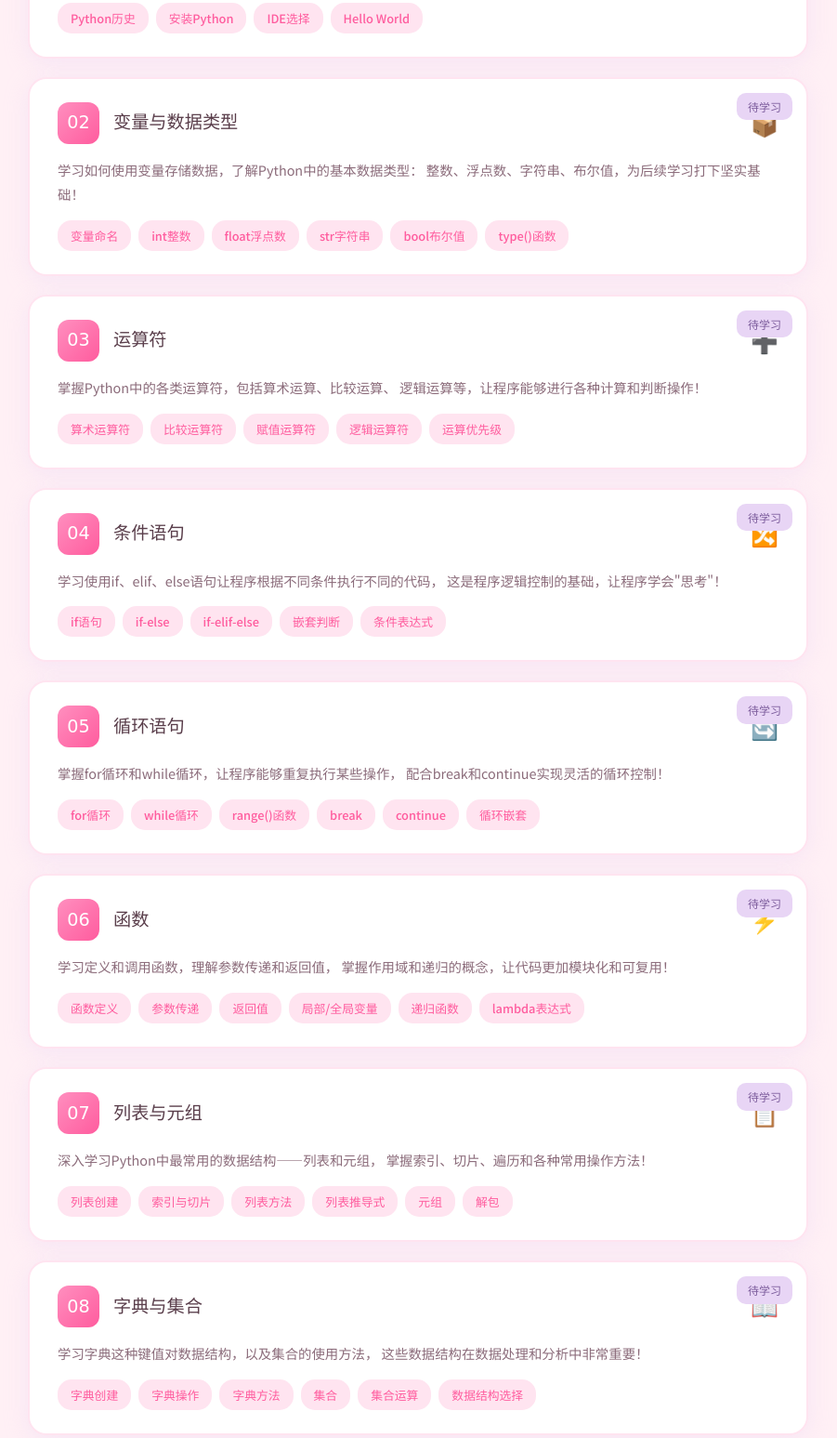
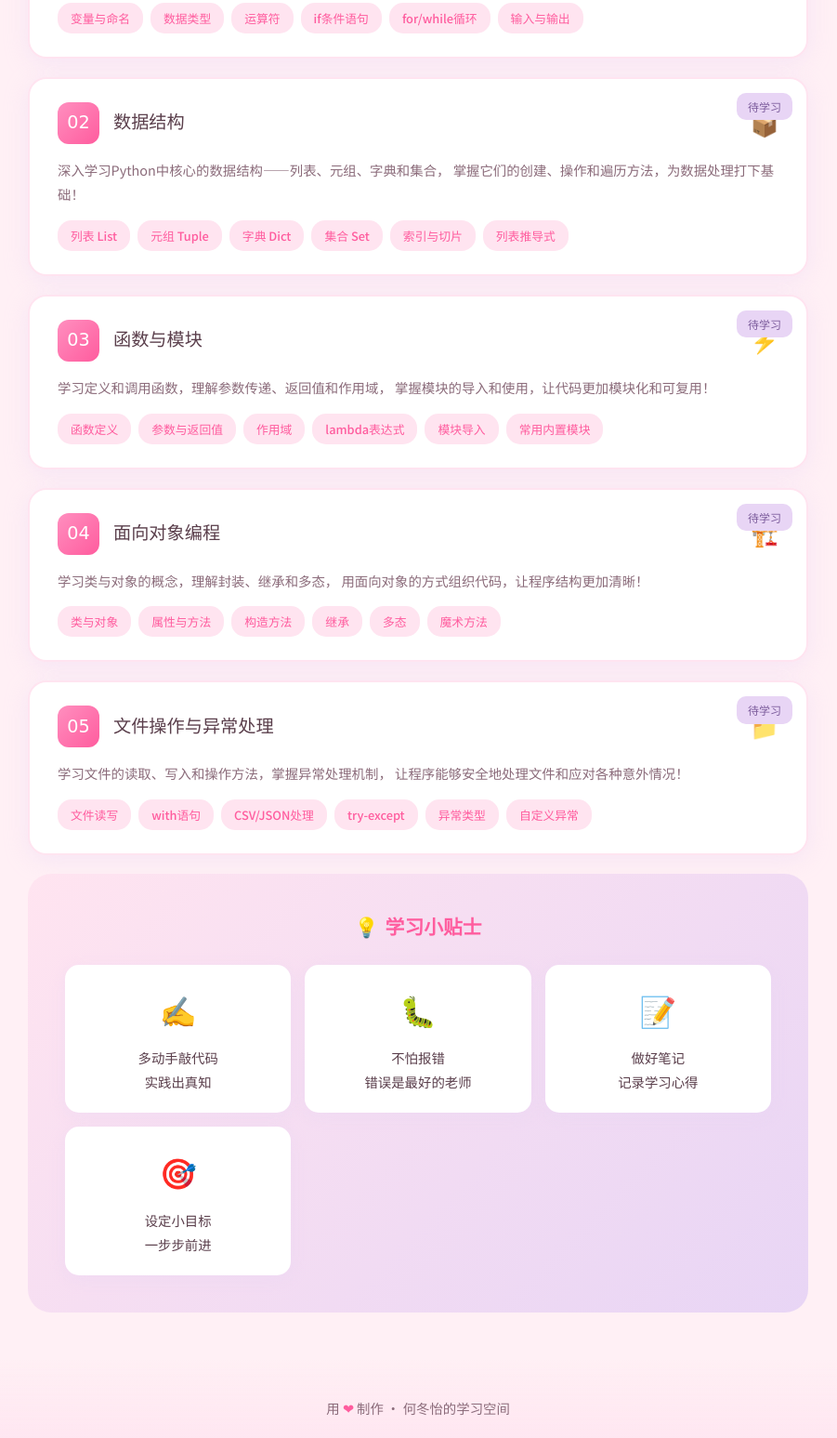
Before and after one commit to Hdddy12/my-site, a plain HTML site: page python.html in a window 1280 px wide. Shown: the part 700-2247 px from the top of the page at 93% size, without its empty margins (190-1091 px from the left). Drawn offline with Linux system fonts and the light colour scheme; a web font is replaced by a local one.

Commit message:
📝 更新Python课程：精简为5个核心章节

```diff
--- a/python.html
+++ b/python.html
@@ -618,7 +618,7 @@
         <div class="progress-card fade-in">
             <div class="progress-info">
                 <div class="progress-label">已学习章节</div>
-                <div class="progress-value" id="learnedCount">0 / 8</div>
+                <div class="progress-value" id="learnedCount">0 / 5</div>
             </div>
             <div class="progress-bar-container">
                 <div class="progress-bar-bg">
@@ -643,18 +643,20 @@
                 <span class="chapter-status status-pending">待学习</span>
                 <div class="chapter-header">
                     <div class="chapter-number">01</div>
-                    <div class="chapter-title">Python简介与环境搭建</div>
-                    <span class="chapter-icon">🚀</span>
+                    <div class="chapter-title">Python基础语法</div>
+                    <span class="chapter-icon">🔤</span>
                 </div>
                 <p class="chapter-desc">
-                    认识Python这门优雅的编程语言，了解它的特点和应用领域，
-                    并在你的电脑上搭建Python开发环境，迈出编程第一步！
+                    认识Python这门优雅的编程语言，学习变量、数据类型、运算符、
+                    条件语句和循环语句等基础语法，迈出编程第一步！
                 </p>
                 <div class="chapter-topics">
-                    <span class="topic-tag">Python历史</span>
-                    <span class="topic-tag">安装Python</span>
-                    <span class="topic-tag">IDE选择</span>
-                    <span class="topic-tag">Hello World</span>
+                    <span class="topic-tag">变量与命名</span>
+                    <span class="topic-tag">数据类型</span>
+                    <span class="topic-tag">运算符</span>
+                    <span class="topic-tag">if条件语句</span>
+                    <span class="topic-tag">for/while循环</span>
+                    <span class="topic-tag">输入与输出</span>
                 </div>
             </div>
 
@@ -663,20 +665,20 @@
                 <span class="chapter-status status-pending">待学习</span>
                 <div class="chapter-header">
                     <div class="chapter-number">02</div>
-                    <div class="chapter-title">变量与数据类型</div>
+                    <div class="chapter-title">数据结构</div>
                     <span class="chapter-icon">📦</span>
                 </div>
                 <p class="chapter-desc">
-                    学习如何使用变量存储数据，了解Python中的基本数据类型：
-                    整数、浮点数、字符串、布尔值，为后续学习打下坚实基础！
+                    深入学习Python中核心的数据结构——列表、元组、字典和集合，
+                    掌握它们的创建、操作和遍历方法，为数据处理打下基础！
                 </p>
                 <div class="chapter-topics">
-                    <span class="topic-tag">变量命名</span>
-                    <span class="topic-tag">int整数</span>
-                    <span class="topic-tag">float浮点数</span>
-                    <span class="topic-tag">str字符串</span>
-                    <span class="topic-tag">bool布尔值</span>
-                    <span class="topic-tag">type()函数</span>
+                    <span class="topic-tag">列表 List</span>
+                    <span class="topic-tag">元组 Tuple</span>
+                    <span class="topic-tag">字典 Dict</span>
+                    <span class="topic-tag">集合 Set</span>
+                    <span class="topic-tag">索引与切片</span>
+                    <span class="topic-tag">列表推导式</span>
                 </div>
             </div>
 
@@ -685,19 +687,20 @@
                 <span class="chapter-status status-pending">待学习</span>
                 <div class="chapter-header">
                     <div class="chapter-number">03</div>
-                    <div class="chapter-title">运算符</div>
-                    <span class="chapter-icon">➕</span>
+                    <div class="chapter-title">函数与模块</div>
+                    <span class="chapter-icon">⚡</span>
                 </div>
                 <p class="chapter-desc">
-                    掌握Python中的各类运算符，包括算术运算、比较运算、
-                    逻辑运算等，让程序能够进行各种计算和判断操作！
+                    学习定义和调用函数，理解参数传递、返回值和作用域，
+                    掌握模块的导入和使用，让代码更加模块化和可复用！
                 </p>
                 <div class="chapter-topics">
-                    <span class="topic-tag">算术运算符</span>
-                    <span class="topic-tag">比较运算符</span>
-                    <span class="topic-tag">赋值运算符</span>
-                    <span class="topic-tag">逻辑运算符</span>
-                    <span class="topic-tag">运算优先级</span>
+                    <span class="topic-tag">函数定义</span>
+                    <span class="topic-tag">参数与返回值</span>
+                    <span class="topic-tag">作用域</span>
+                    <span class="topic-tag">lambda表达式</span>
+                    <span class="topic-tag">模块导入</span>
+                    <span class="topic-tag">常用内置模块</span>
                 </div>
             </div>
 
@@ -706,19 +709,20 @@
                 <span class="chapter-status status-pending">待学习</span>
                 <div class="chapter-header">
                     <div class="chapter-number">04</div>
-                    <div class="chapter-title">条件语句</div>
-                    <span class="chapter-icon">🔀</span>
+                    <div class="chapter-title">面向对象编程</div>
+                    <span class="chapter-icon">🏗️</span>
                 </div>
                 <p class="chapter-desc">
-                    学习使用if、elif、else语句让程序根据不同条件执行不同的代码，
-                    这是程序逻辑控制的基础，让程序学会"思考"！
+                    学习类与对象的概念，理解封装、继承和多态，
+                    用面向对象的方式组织代码，让程序结构更加清晰！
                 </p>
                 <div class="chapter-topics">
-                    <span class="topic-tag">if语句</span>
-                    <span class="topic-tag">if-else</span>
-                    <span class="topic-tag">if-elif-else</span>
-                    <span class="topic-tag">嵌套判断</span>
-                    <span class="topic-tag">条件表达式</span>
+                    <span class="topic-tag">类与对象</span>
+                    <span class="topic-tag">属性与方法</span>
+                    <span class="topic-tag">构造方法</span>
+                    <span class="topic-tag">继承</span>
+                    <span class="topic-tag">多态</span>
+                    <span class="topic-tag">魔术方法</span>
                 </div>
             </div>
 
@@ -727,86 +731,20 @@
                 <span class="chapter-status status-pending">待学习</span>
                 <div class="chapter-header">
                     <div class="chapter-number">05</div>
-                    <div class="chapter-title">循环语句</div>
-                    <span class="chapter-icon">🔄</span>
+                    <div class="chapter-title">文件操作与异常处理</div>
+                    <span class="chapter-icon">📁</span>
                 </div>
                 <p class="chapter-desc">
-                    掌握for循环和while循环，让程序能够重复执行某些操作，
-                    配合break和continue实现灵活的循环控制！
+                    学习文件的读取、写入和操作方法，掌握异常处理机制，
+                    让程序能够安全地处理文件和应对各种意外情况！
                 </p>
                 <div class="chapter-topics">
-                    <span class="topic-tag">for循环</span>
-                    <span class="topic-tag">while循环</span>
-                    <span class="topic-tag">range()函数</span>
-                    <span class="topic-tag">break</span>
-                    <span class="topic-tag">continue</span>
-                    <span class="topic-tag">循环嵌套</span>
-                </div>
-            </div>
-
-            <!-- 第六章 -->
-            <div class="chapter-card fade-in">
-                <span class="chapter-status status-pending">待学习</span>
-                <div class="chapter-header">
-                    <div class="chapter-number">06</div>
-                    <div class="chapter-title">函数</div>
-                    <span class="chapter-icon">⚡</span>
-                </div>
-                <p class="chapter-desc">
-                    学习定义和调用函数，理解参数传递和返回值，
-                    掌握作用域和递归的概念，让代码更加模块化和可复用！
-                </p>
-                <div class="chapter-topics">
-                    <span class="topic-tag">函数定义</span>
-                    <span class="topic-tag">参数传递</span>
-                    <span class="topic-tag">返回值</span>
-                    <span class="topic-tag">局部/全局变量</span>
-                    <span class="topic-tag">递归函数</span>
-                    <span class="topic-tag">lambda表达式</span>
-                </div>
-            </div>
-
-            <!-- 第七章 -->
-            <div class="chapter-card fade-in">
-                <span class="chapter-status status-pending">待学习</span>
-                <div class="chapter-header">
-                    <div class="chapter-number">07</div>
-                    <div class="chapter-title">列表与元组</div>
-                    <span class="chapter-icon">📋</span>
-                </div>
-                <p class="chapter-desc">
-                    深入学习Python中最常用的数据结构——列表和元组，
-                    掌握索引、切片、遍历和各种常用操作方法！
-                </p>
-                <div class="chapter-topics">
-                    <span class="topic-tag">列表创建</span>
-                    <span class="topic-tag">索引与切片</span>
-                    <span class="topic-tag">列表方法</span>
-                    <span class="topic-tag">列表推导式</span>
-                    <span class="topic-tag">元组</span>
-                    <span class="topic-tag">解包</span>
-                </div>
-            </div>
-
-            <!-- 第八章 -->
-            <div class="chapter-card fade-in">
-                <span class="chapter-status status-pending">待学习</span>
-                <div class="chapter-header">
-                    <div class="chapter-number">08</div>
-                    <div class="chapter-title">字典与集合</div>
-                    <span class="chapter-icon">📖</span>
-                </div>
-                <p class="chapter-desc">
-                    学习字典这种键值对数据结构，以及集合的使用方法，
-                    这些数据结构在数据处理和分析中非常重要！
-                </p>
-                <div class="chapter-topics">
-                    <span class="topic-tag">字典创建</span>
-                    <span class="topic-tag">字典操作</span>
-                    <span class="topic-tag">字典方法</span>
-                    <span class="topic-tag">集合</span>
-                    <span class="topic-tag">集合运算</span>
-                    <span class="topic-tag">数据结构选择</span>
+                    <span class="topic-tag">文件读写</span>
+                    <span class="topic-tag">with语句</span>
+                    <span class="topic-tag">CSV/JSON处理</span>
+                    <span class="topic-tag">try-except</span>
+                    <span class="topic-tag">异常类型</span>
+                    <span class="topic-tag">自定义异常</span>
                 </div>
             </div>
         </div>
```
Also changed, not shown: index.html (+6 -6 lines).
